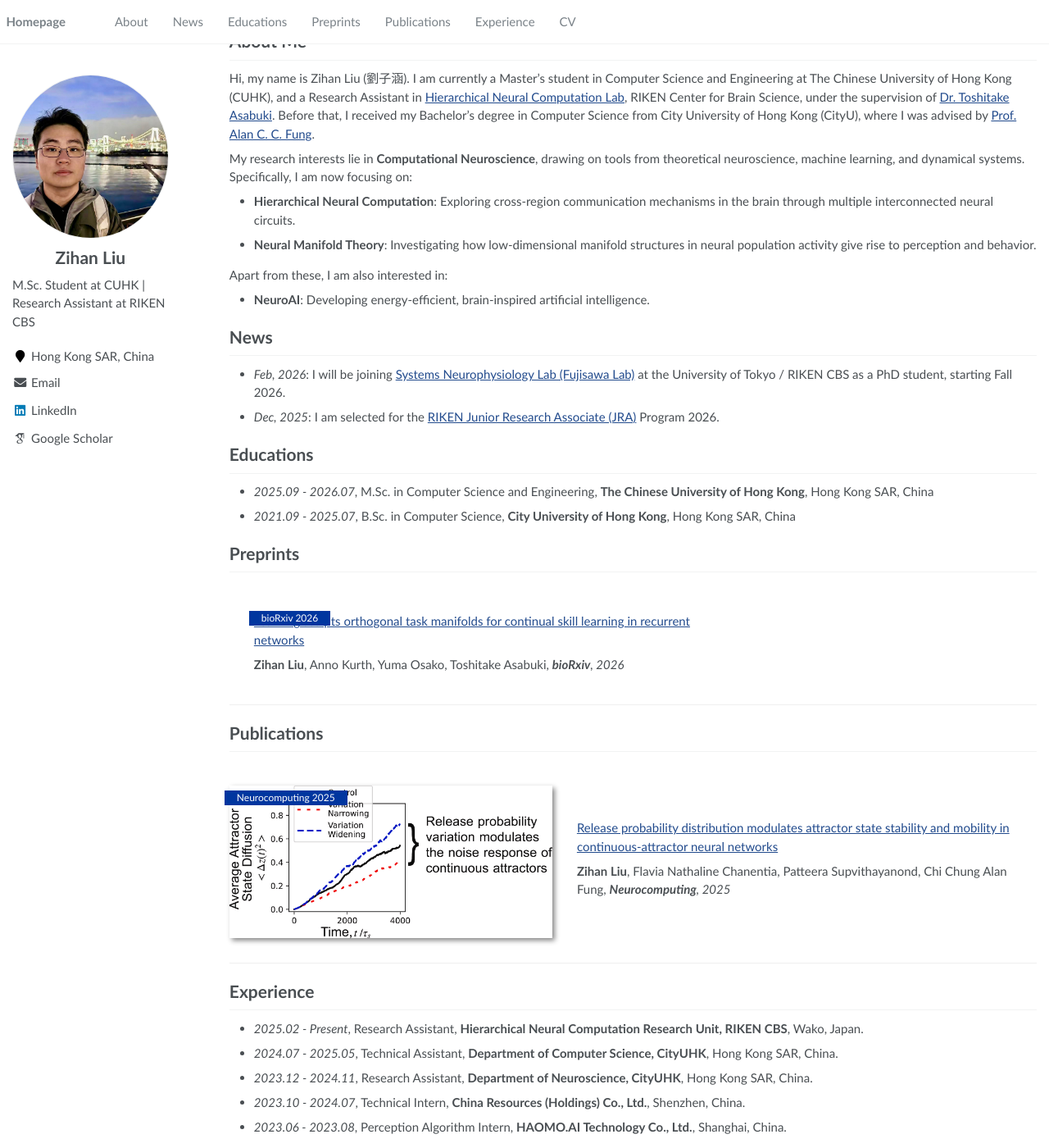
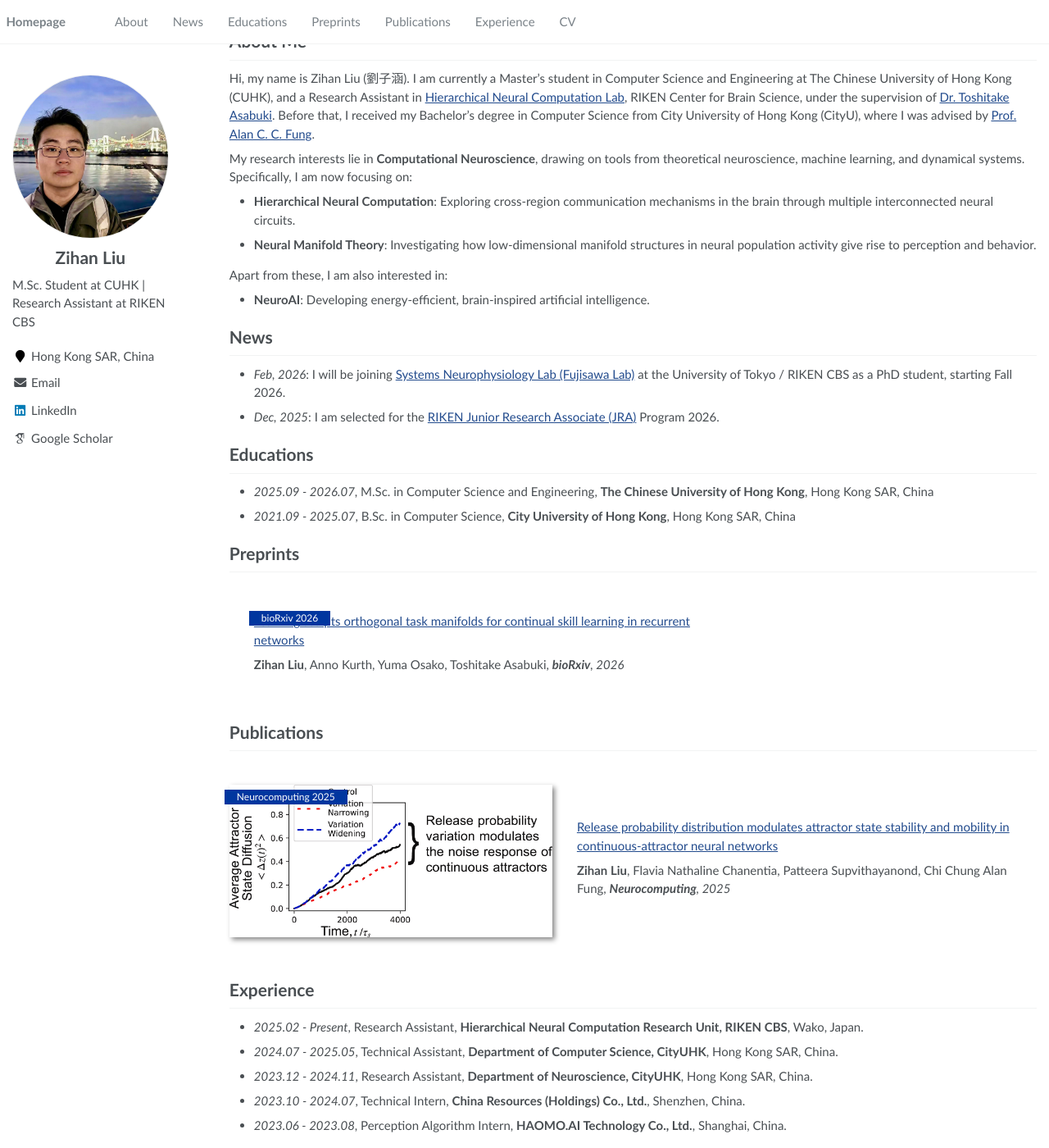
Before and after one commit to zihanliu987/zihanliu987.github.io, a Jekyll site: the page built from _pages/about.md, in a window 1280 px wide and 1400 px high, scrolled down 39 px. Shown: the whole window at 82% size. Built offline with Jekyll 4.4.1, drawn with Linux system fonts in a browser that asks for light colours; some web fonts are replaced.

Commit message:
Remove publication card divider lines
Co-authored-by: Cursor <cursoragent@cursor.com>

```diff
--- a/assets/css/main.scss
+++ b/assets/css/main.scss
@@ -46,7 +46,6 @@
     align-items: center;
     flex-direction: row;
     flex-wrap: wrap;
-    border-bottom: 1px #efefef solid;
     padding: 2em 0 2em 0;
 
 
```
